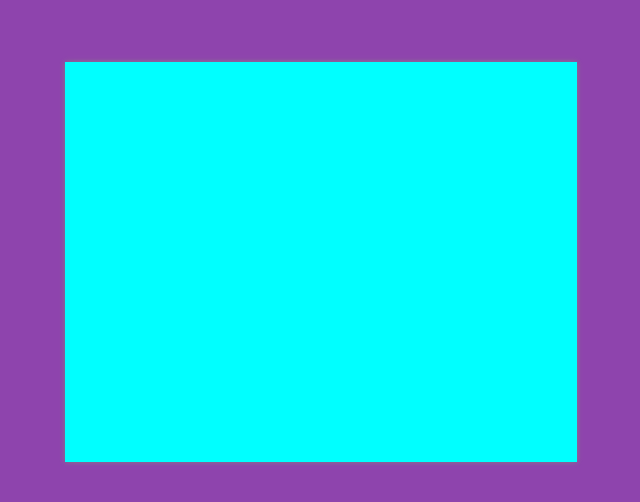
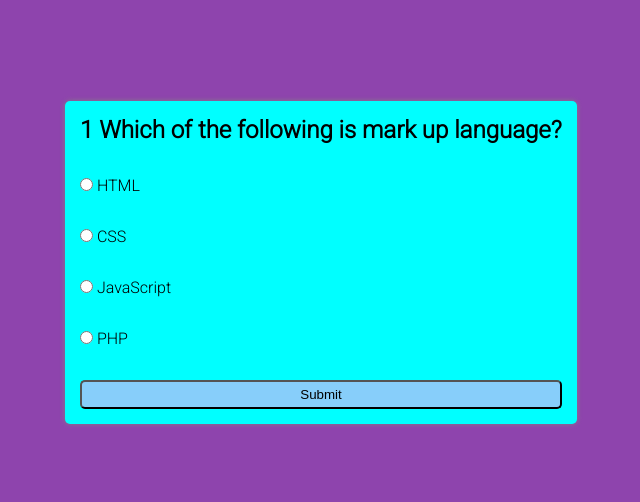
Before and after one commit to PiyushAhinave/Quizapp, a plain HTML site: page index.html in a window 1280 px wide. Shown: the part 138-640 px from the top of the page, without its empty margins (319-959 px from the left). Drawn offline with Linux system fonts and the light colour scheme.

Commit message:
completed 20 minutes project

```diff
--- a/css/custom.css
+++ b/css/custom.css
@@ -1,11 +1,16 @@
+
+@import url('https://fonts.googleapis.com/css2?family=Roboto:wght@300&display=swap');/*google font*/
+
 *{
     padding: 0; /*space betn border and content*/
     margin: 0; /*space betn border and outside*/
     box-sizing:border-box;/* allows us to include the padding and border in an element's total width and height*/
 }
 
+
 body{
     background-color: #8e44ad; /*tag selector for background color of body*/
+    font-family: 'Roboto', sans-serif;/*google font*/
 }
 /* . is used for class selectors*/
 .main{
@@ -14,11 +19,26 @@ body{
     display: flex;
     justify-content: center;
     align-items: center;/*to take in center*/
+    flex-direction: column;
+
 }
-/*# is used for class selectors*/
+/*# is used for id selectors*/
 #box{
     width:40%;
-    height:400px;
+    padding: 15px;
     box-shadow: 0px 0px 5px grey;/*used for shadow*/
     background-color: aqua;
+    border-radius: 5px;
 }
+
+.row{
+    width: 100%;
+    margin: 2rem;
+    margin-left: 0;
+}
+.btn{
+    width: 100%;
+    padding:5px;
+    background-color: lightskyblue;
+    border-radius: 5px;
+}
--- a/index.html
+++ b/index.html
@@ -11,7 +11,28 @@
 <body>
 
     <div class="main">
-        <div id="box"></div>
+        <div id="box">
+            <h2 id="quebox">1)This is dummy question?</h2>
+            <div class="row">
+                <input class="options" id="option1" type="radio" value="a" name="option">
+                <label for="option1">Option 1</label>
+            </div>
+            <div class="row">
+                <input class="options" id="option2" type="radio" value="b" name="option">
+                <label for="option2">Option 2</label>
+            </div>
+            <div class="row">
+                <input class="options" id="option3" type="radio" value="c" name="option">
+                <label for="option3">Option 3</label>
+            </div>
+            <div class="row">
+                <input class="options" id="option4" type="radio" value="d" name="option">
+                <label for="option4">Option 4</label>
+            </div>
+            <button class="btn">
+                Submit
+            </button>
+        </div>
     </div>
 
     <script src="js/app.js"></script>
--- a/js/app.js
+++ b/js/app.js
@@ -0,0 +1,47 @@
+//this is array of objects
+const question = [{
+        'que': 'Which of the following is mark up language?',
+        'a': 'HTML',
+        'b': 'CSS',
+        'c': 'JavaScript',
+        'd': 'PHP',
+        'correct': 'a'
+
+},
+{
+    'que': 'What symbol is used for css id selector?',
+    'a': '*',
+    'b': '?',
+    'c': '.',
+    'd': '#',
+    'correct': 'c'
+},
+{
+    'que': 'What symbol is used for CSS class selctor?',
+    'a': '*',
+    'b': '/',
+    'c': '.',
+    'd': '#',
+    'correct': 'd'
+}
+]
+
+//this is arrow fuction in js
+let index = 0;
+const quebox = document.getElementById("quebox")
+const optionInput = document.querySelectorAll('.options')
+const LoadQuestion = () => {
+
+    const data = question[index]
+    console.log(data)
+    quebox.innerText = `${index+1} ${data.que}`;
+    optionInput[0].nextElementSibling.innerText = data.a;
+    optionInput[1].nextElementSibling.innerText = data.b;
+    optionInput[2].nextElementSibling.innerText = data.c;
+    optionInput[3].nextElementSibling.innerText = data.d;
+
+
+}
+
+//this is initial call
+LoadQuestion();
```
